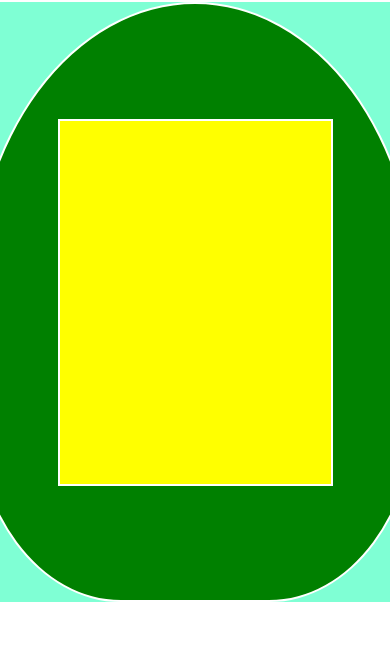
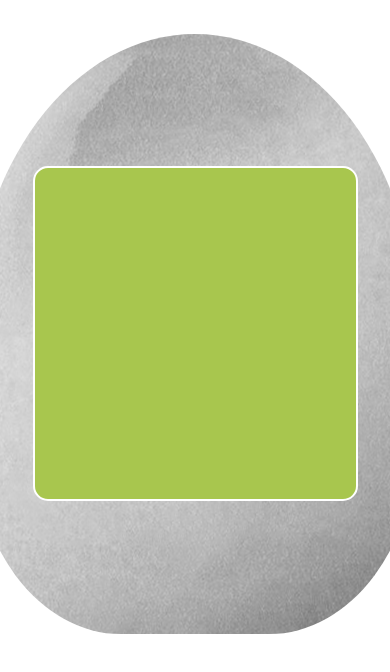
Before and after one commit to levinthiel/KoroKoro, a Next.js app: page / in a window 390 px wide. Shown: the top 672 px of the page. Built offline with nearby package versions, Linux system fonts and the light colour scheme.

Commit message:
feat: improve styling of the mock-up
adjust several values such as width of diffrent styled compos to make the mock up repsonsive for iphone SE, iPad and desktop, will be refined

```diff
--- a/app/page.js
+++ b/app/page.js
@@ -13,31 +13,30 @@ export default function Home() {
       {/* <h1>KoroKoro</h1> */}
       <Wrapper>
         <Egg>
-          <Screen>
-
-          </Screen>
+          <Screen/>
        </Egg>
       </Wrapper>
     </>
   );
 }
 
+// FIXME: the styling applied here makes the egg responsive only to I Phone SE
+// TODO: improve styling to ensure basic mobile reponsiveness
 const Wrapper = styled.div`
   margin: 0 auto;
   border: 2px solid white;
-  background-color: aquamarine;
+  /* background-color: aquamarine; */
   min-width: 450px;
-  min-height: 600px;
-  max-width: 750px;
-  max-height: 900px;
+  min-height: 667px;
+  width: 1000px;
+  /* height: 900px; */
   display: flex;
   align-items: center;
   justify-content: center;
 `;
 
 const Egg = styled.div`
-  border: 2px solid white;
-  background-color: green;
+  background: url("./egg.png") center center;
   border-radius: 60% 60% 40% 40%;
   width: 450px;
   height: 600px;
@@ -50,9 +49,10 @@ const Egg = styled.div`
 
 const Screen = styled.div`
   border: 2px solid white;
-  background-color: yellow;
+  background-color: #A8C64E; // closer to color of LCS screen
   /* width: 100%;
   height: 100%; */
-  min-width: 275px;
-  min-height: 367px;
+  min-width: 325px;
+  min-height: 335px;
+  border-radius: 15px;
 `
```
